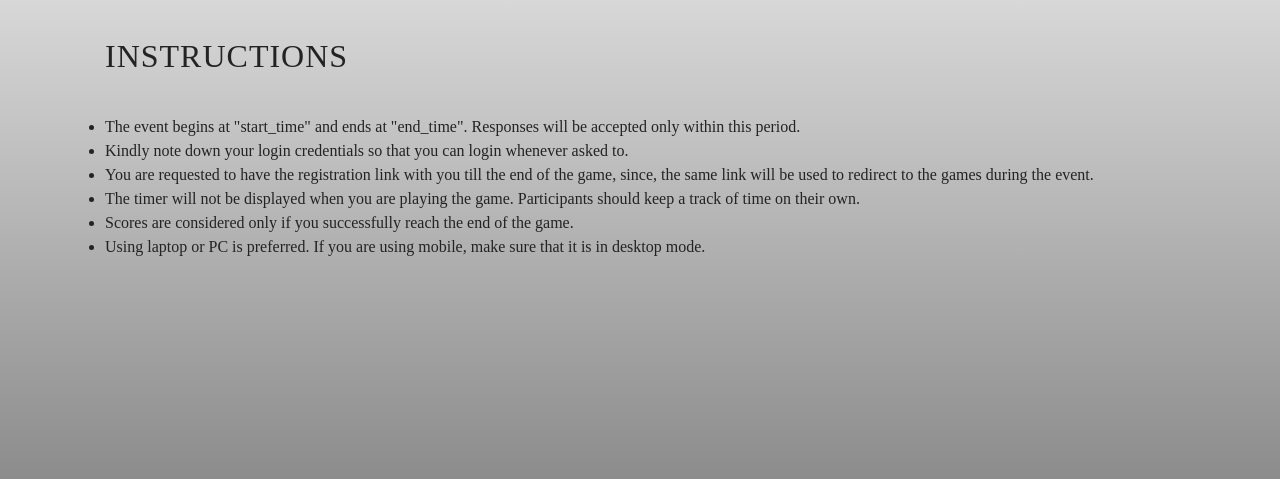
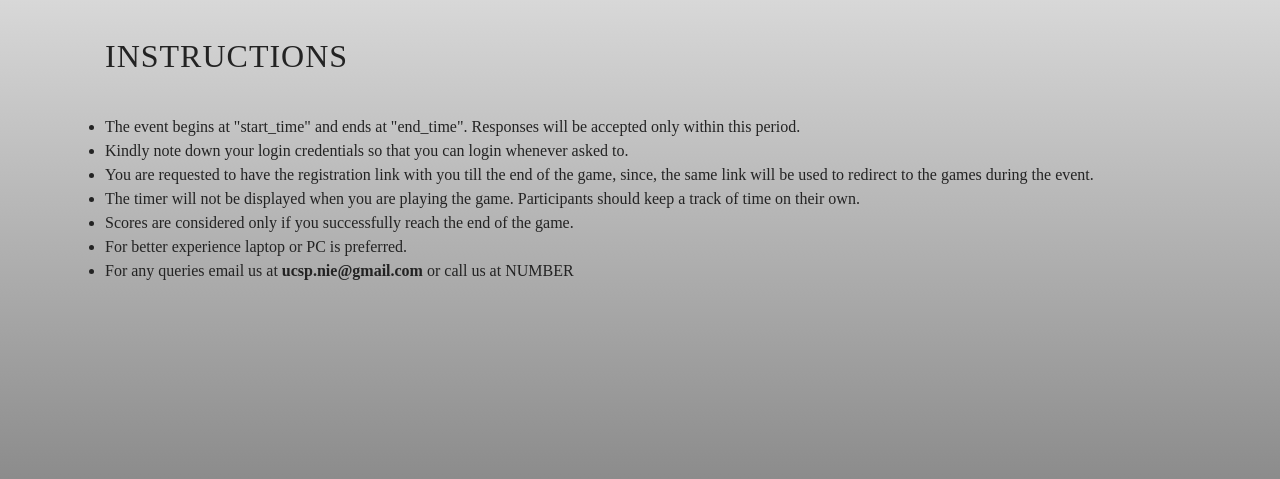
Before and after one commit to prashanthkammar/lockdownsaga, a Flask app: page /dashboard in a window 1280 px wide. Shown: the part 247-726 px from the top of the page. Run offline with Flask 2, Linux system fonts and the light colour scheme; some libraries are stand-ins or nearby versions; some web fonts are replaced.

Commit message:
mail for queries

```diff
--- a/templates/inst.html
+++ b/templates/inst.html
@@ -14,7 +14,8 @@
     <li>You are requested to have the registration link with you till the end of the game, since, the same link will be used to redirect to the games during the event. </li>
     <li>The timer will not be displayed when you are playing the game. Participants should keep a track of time on their own.  </li>
     <li>Scores are considered only if you successfully reach the end of the game. </li>
-    <li>Using laptop or PC is preferred. If you are using mobile, make sure that it is in desktop mode.</li>
+    <li>For better experience laptop or PC is preferred.</li>
+    <li>For any queries email us at <b>ucsp.nie@gmail.com</b> or call us at NUMBER</li>
 </ul>
 </div>
 <script>
```
